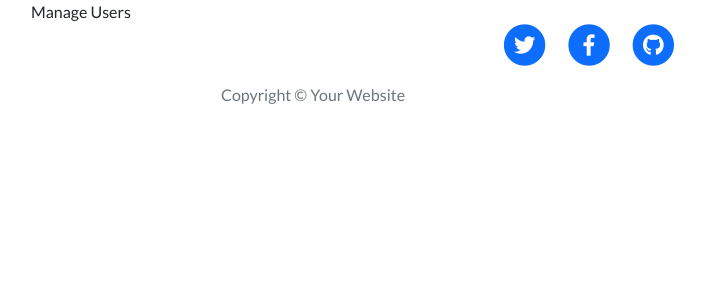
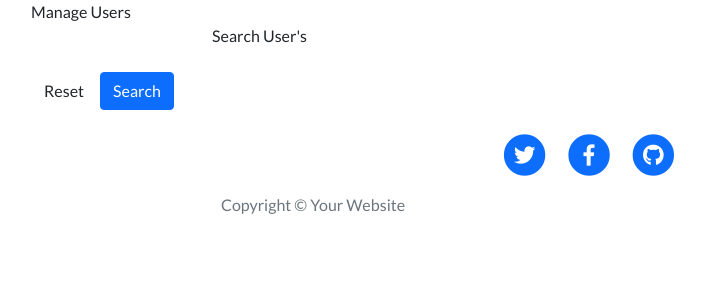
Before and after one commit to aryan008/recovery-test, a Flask app: page /manage_users/ in a window 1280 px wide. Shown: the part 58-358 px from the top of the page, without its empty margins (51-756 px from the left). Run offline with Flask 2, Linux system fonts and the light colour scheme; the visitor is signed in with stand-in values (Sample User, id 1); data that the repository does not hold is empty; some libraries are stand-ins or nearby versions.

Commit message:
search on username done

```diff
--- a/app.py
+++ b/app.py
@@ -534,13 +534,14 @@ def all_entries():
         abort(404)
 
 
-@app.route("/search", methods=["GET", "POST"])
-def search():
+@app.route("/search_entries", methods=["GET", "POST"])
+def search_entries():
     username = mongo.db.users.find_one({"username": session["user"]})
-    query = request.form.get("query")
-    tasks = list(mongo.db.entries.find({"$text": {"$search": query}}))
+    query_entry = request.form.get("query_entry")
+    # Index creation: https://docs.mongodb.com/manual/indexes/
+    entries = list(mongo.db.entries.find({"$text": {"$search": query_entry}}))
 
-    return render_template("all_entries.html", full_entries_list=tasks)
+    return render_template("all_entries.html", full_entries_list=entries)
 
 
 @app.route("/manage_users/", methods=["GET", "POST"])
@@ -555,6 +556,18 @@ def manage_users():
 
     else:
         abort(404)
+
+@app.route("/search_users", methods=["GET", "POST"])
+def search_users():
+    username = mongo.db.users.find_one({"username": session["user"]})
+    # Only admin can access this page
+    if session['user'] == "admin":
+        username = mongo.db.users.find_one({"username": session["user"]})
+        query_user = request.form.get("query_user")
+        # Index creation: https://docs.mongodb.com/manual/indexes/
+        users = list(mongo.db.users.find({"$text": {"$search": query_user}}))
+
+        return render_template("manage_users.html", full_users_list=users)
 
 
 @app.route("/delete_user/<username>", methods=["GET", "POST"])
--- a/templates/manage_users.html
+++ b/templates/manage_users.html
@@ -2,6 +2,17 @@
 {% block content %}
 
     Manage Users
+    <form action="{{ url_for('search_users') }}" method="post">
+        <div>
+            <input type="text" name="query_user" id="query_user" class="validate" required>
+            <label for="query_user">Search User's</label>
+        </div>
+        <br>
+        <div>
+            <a href="{{ url_for('manage_users') }}" class="red btn text-shadow">Reset</a>
+            <button type="submit" class="btn btn-primary">Search</button>
+        </div>
+    </form>
     <br>
     {% for user in full_users_list %}
     User Name: <strong>{{ user.username }}</strong> <a href="{{ url_for('delete_user', username=user.username) }}" class="btn btn-danger btn-primary">Delete</a>
```
Also changed, not shown: templates/all_entries.html (+4 -4 lines).
